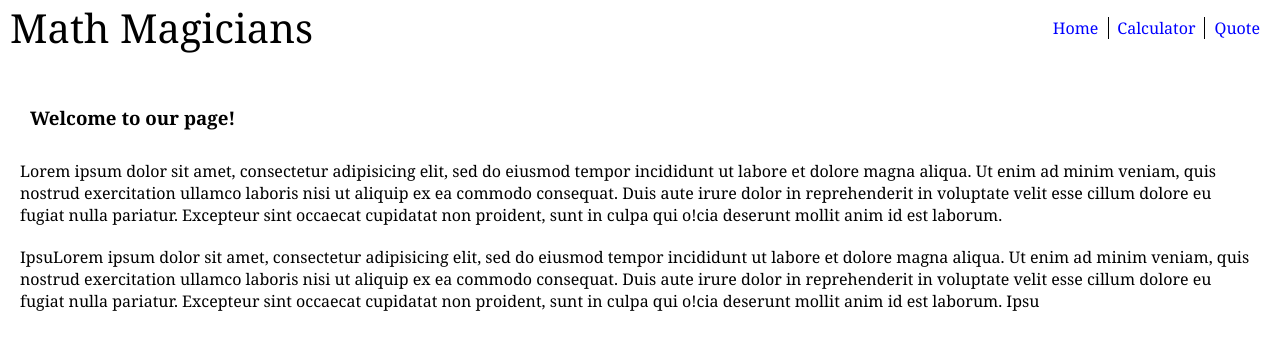
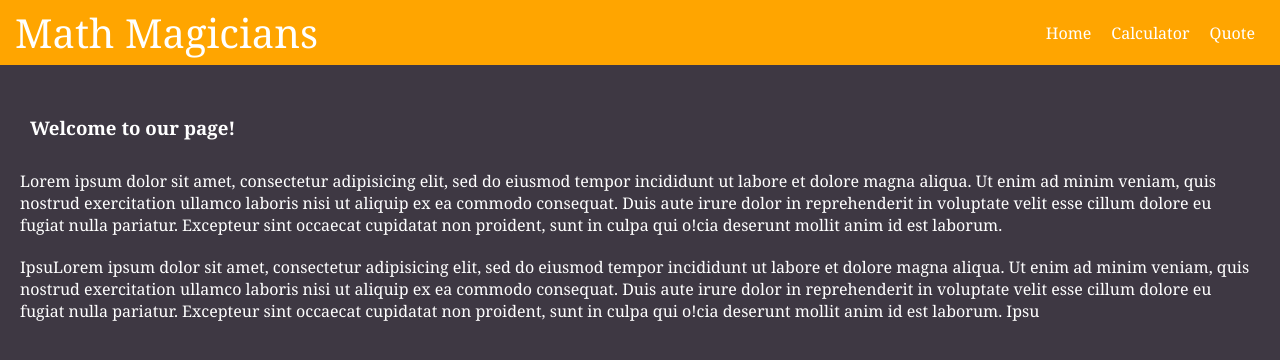
Before and after one commit to DcRonan/calculator-react, a React (Create React App) app: page / in a window 1280 px wide. Shown: the top 360 px of the page. Built offline with nearby package versions, Linux system fonts and the light colour scheme.

Commit message:
edit README and add styling

```diff
--- a/src/components/Navbar.js
+++ b/src/components/Navbar.js
@@ -10,11 +10,6 @@ const Navbar = () => (
         <Link to="/">Home </Link>
         <Link
           to="/calculator"
-          style={{
-            padding: '0 8px 0 8px',
-            borderRight: '1px solid black',
-            borderLeft: '1px solid black',
-          }}
         >
           Calculator
         </Link>
--- a/src/index.css
+++ b/src/index.css
@@ -8,16 +8,24 @@
   box-sizing: border-box;
 }
 
+body {
+  background-color: #3e3843;
+  color: white;
+  font-weight: lighter;
+}
+
 nav {
   top: 0;
   width: 100%;
   display: flex;
   justify-content: space-between;
   align-items: center;
+  background-color: orange;
+  padding: 5px;
 }
 
 nav a {
-  color: blue;
+  color: white;
   text-decoration: none;
 }
 
```
Also changed, not shown: assets/tests.png (added), 1 other file (tests, documents, lock files or other folders).
